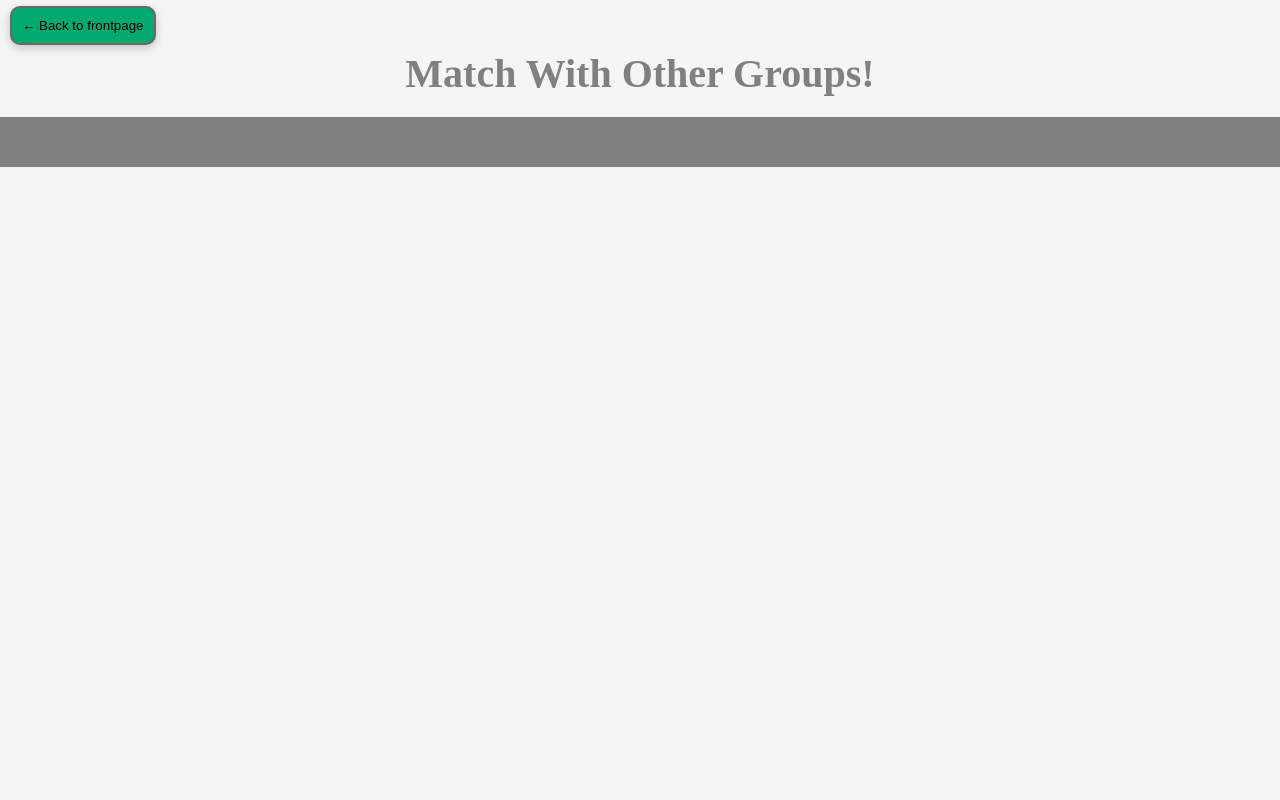
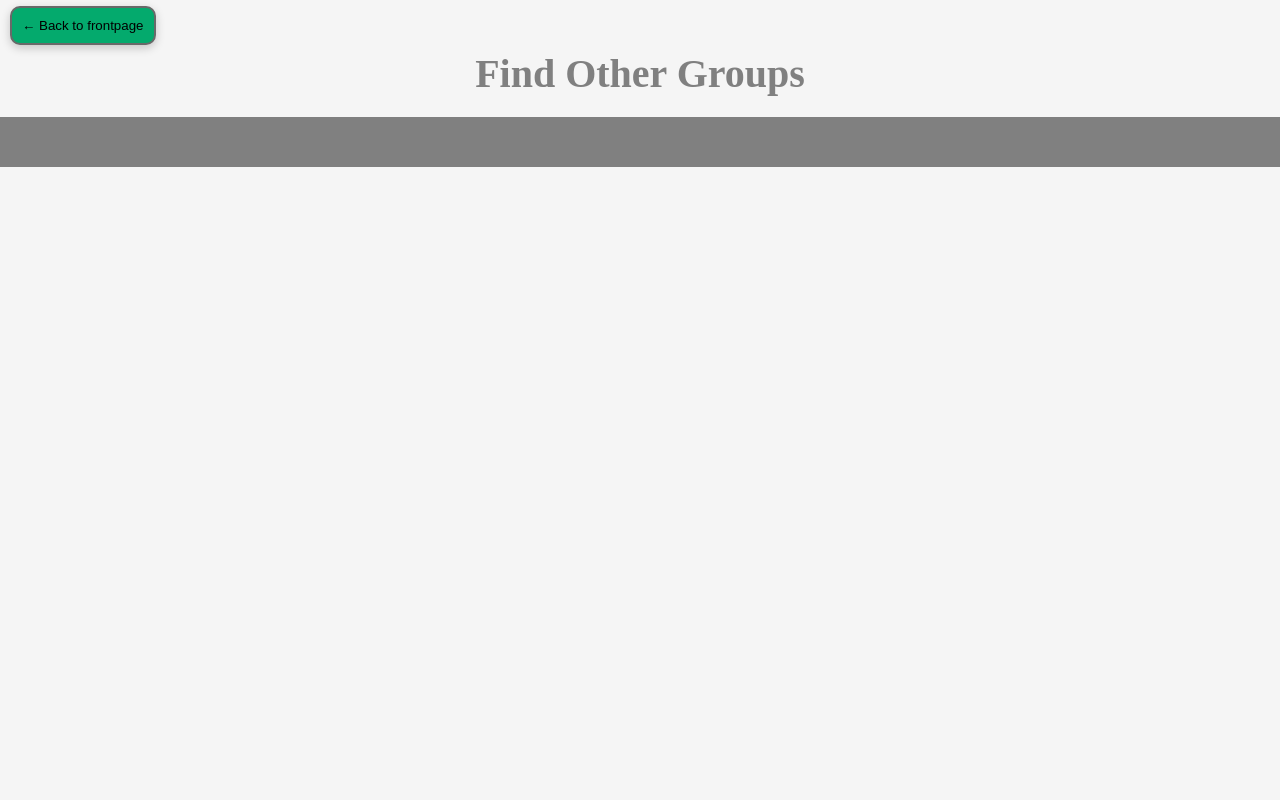
Before and after one commit to Madt2/TDT4145-Prosjekt-Vaar-2022, a Django app: page /GroupUp/groups_overview/ in a window 1280 px wide. Run offline with Django 4.2, Linux system fonts and the light colour scheme; data that the repository does not hold is empty.

Commit message:
Changelog: -Changed slogan

```diff
--- a/GroupUpProject/templates/GroupUp/groups_overview_page.html
+++ b/GroupUpProject/templates/GroupUp/groups_overview_page.html
@@ -14,7 +14,7 @@
         <button onclick="location.href='http://127.0.0.1:8000/GroupUp/front_page/'" type="button">
             &#8592; Back to frontpage</button>
     </nav>
-    <h1>Match With Other Groups!</h1>
+    <h1>Find Other Groups</h1>
     <div id="options">
         <div style="display: none">
             <label for="groups">Select group to match for:</label>
--- a/GroupUpProject/templates/GroupUp/login_page.html
+++ b/GroupUpProject/templates/GroupUp/login_page.html
@@ -14,7 +14,7 @@
             <div id="welcome">
                 <img id="front_page_image" src="{% static 'GroupUp/login/images/login_page_image.jpg' %}" alt="Picture of friends hanging out.">
                 <h1 id="login_main_title">GroupUp</h1>
-                <h2 id="login_sub_title">Just group up bruh!</h2>
+                <h2 id="login_sub_title">Your hobbies, New friends - Group up!</h2>
             </div>
         </section>
         <section id="login">
```
